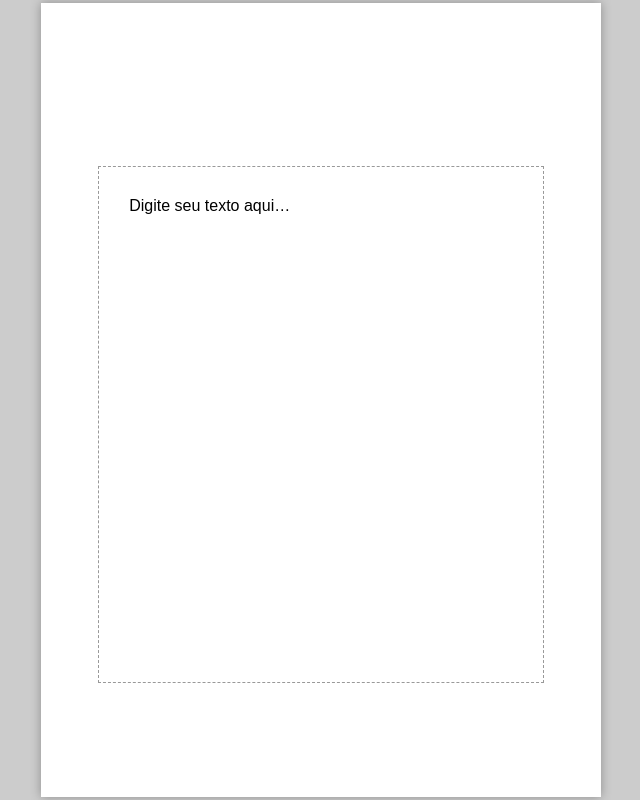
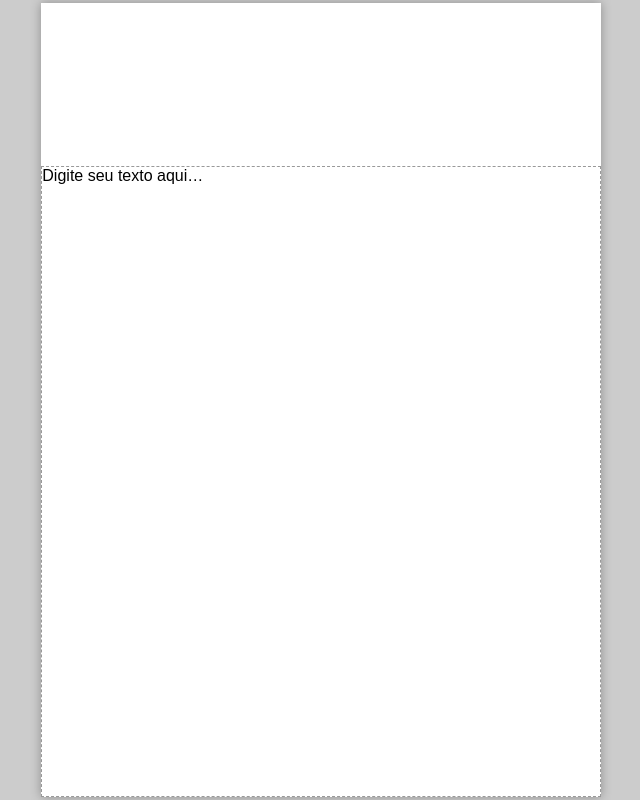
Before and after one commit to cloroquin4/receitapequena, a plain HTML site: page index.html in a window 1280 px wide. Shown: the whole page, without its empty margins (319-959 px from the left). Drawn offline with Linux system fonts and the light colour scheme.

Commit message:
Adjust styles for pagina and caixa-texto elements

```diff
--- a/index.html
+++ b/index.html
@@ -24,18 +24,18 @@
     width: 14.8cm;
     height: 21cm;
     background: white;
+    position: relative;
     box-shadow: 0 0 10px rgba(0,0,0,0.3);
-    position: relative;
   }
 
   .caixa-texto {
     position: absolute;
     top: 4.3cm;
-    left: 1.5cm;
-    width: 11.8cm;
-    height: 13.7cm;
+    left: 0;
+    width: 14.8cm;
+    height: 16.7cm;
     box-sizing: border-box;
-    padding: 0.8cm;
+    padding: 0;
     border: 1px dashed #999;
   }
 
```
